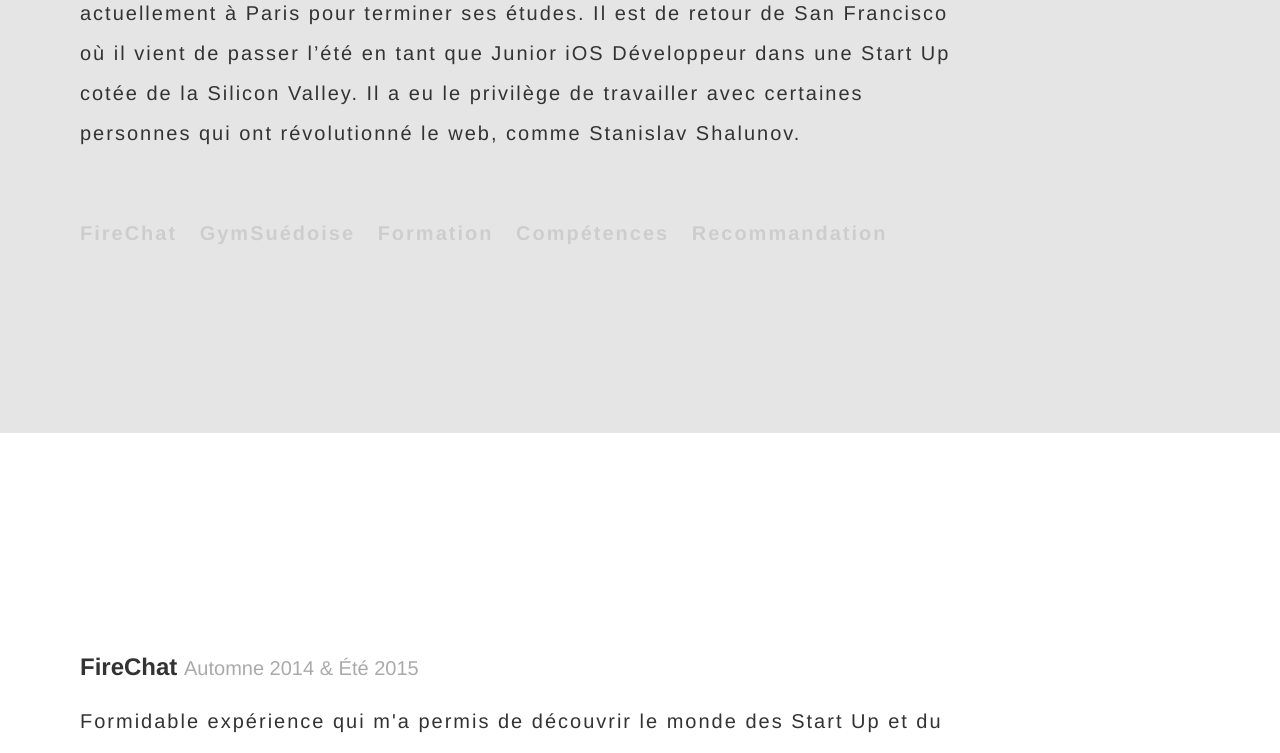
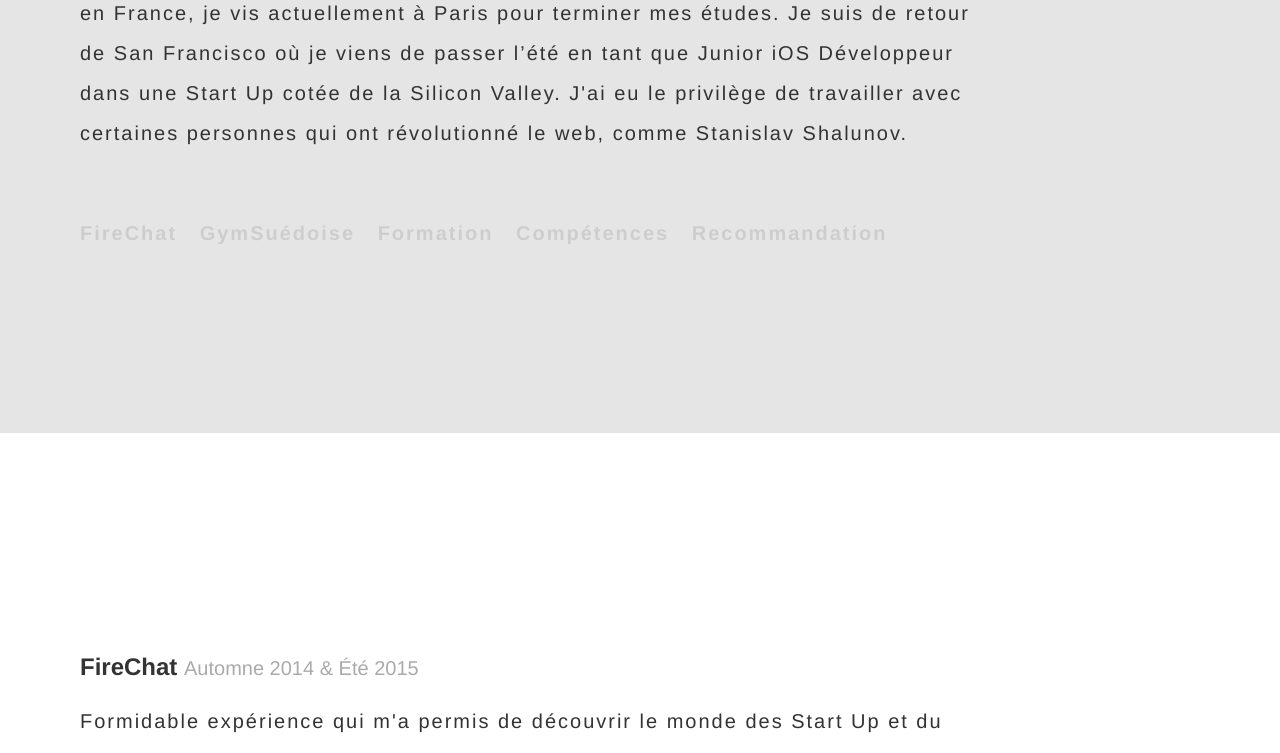
Before and after one commit to qclmnt/qclmnt.github.io, a plain HTML site: page index.html in a window 1280 px wide. Shown: the part 1177-1930 px from the top of the page. Drawn offline with nearby package versions, Linux system fonts and the light colour scheme.

Commit message:
more text correction

```diff
--- a/index.html
+++ b/index.html
@@ -18,10 +18,10 @@
 		</div>
 		<div id=intro>
 			<div id="text">
-				<p><strong>Quentin Clément</strong> est un développeur iOS.
-				Il est né et a grandi en France, il vit actuellement à Paris pour terminer ses études.
-				Il est de retour de San Francisco où il vient de passer l’été en tant
-				que Junior iOS Développeur dans une Start Up cotée de la Silicon Valley. Il a eu le privilège
+				<p>Je m'appelle <strong>Quentin Clément</strong> et je suis développeur iOS.
+				Je suis né et ai grandi en France, je vis actuellement à Paris pour terminer mes études.
+				Je suis de retour de San Francisco où je viens de passer l’été en tant
+				que Junior iOS Développeur dans une Start Up cotée de la Silicon Valley. J'ai eu le privilège
 				de travailler avec certaines personnes qui ont révolutionné le web, comme <a href="https://en.wikipedia.org/wiki/Stanislav_Shalunov" target="_blank">Stanislav Shalunov</a>.</br></br></p>
 				<p id="menu"><a href="#firechat">FireChat</a>	<a href="#gymsuedoise">GymSuédoise</a>	<a href="#epf">Formation</a>	<a href="#skills">Compétences</a>	<a href="#recommandation">Recommandation</a></p>
 			</div>
```
